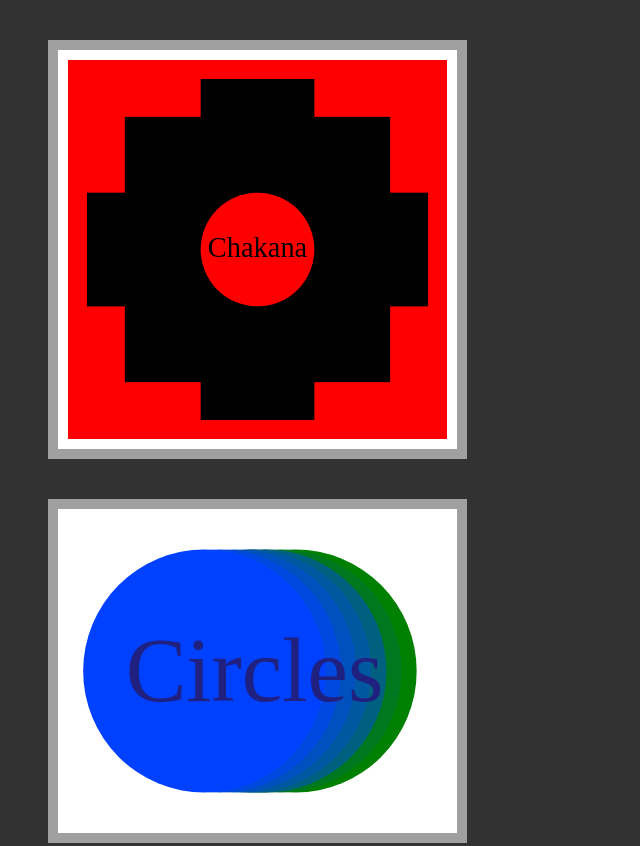
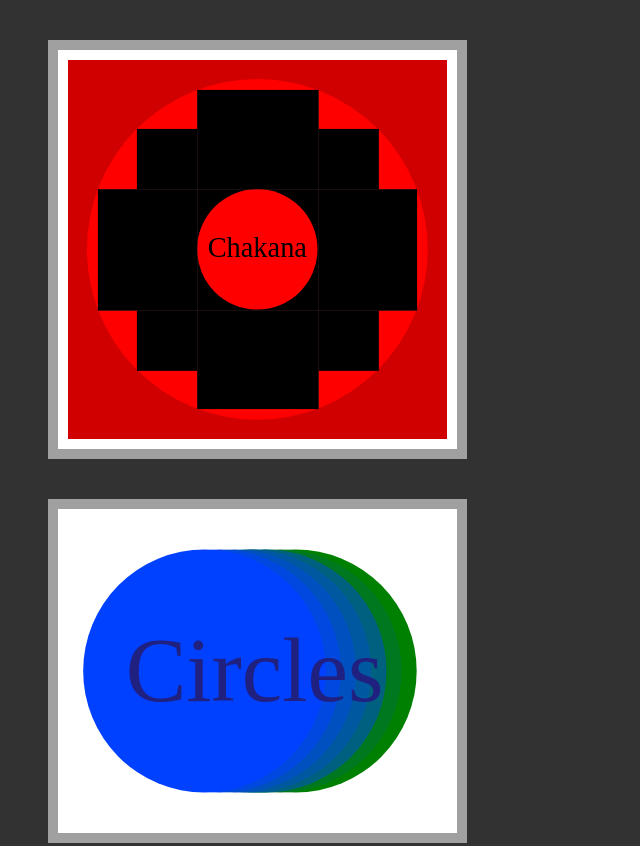
Before and after one commit to stevreut/svg-maker, a website: page examples/svg_demo.html in a window 1280 px wide. Shown: the top 846 px of the page, without its empty margins (0-640 px from the left). Drawn offline with Linux system fonts and the light colour scheme.

Commit message:
move proof-of-concept svgs to examples/ and make slight adjustments

```diff
--- a/circle.html
+++ b/examples/svg_demo.html
@@ -3,7 +3,7 @@
 <head>
     <meta charset="UTF-8">
     <meta name="viewport" content="width=device-width, initial-scale=1.0">
-    <link rel="stylesheet" href="./circle.css">
+    <link rel="stylesheet" href="./demo.css">
     <title>Circle</title>
 </head>
 <body>
```
Also changed, not shown: chakana.svg (deleted), examples/Tawa_chakana.svg (renamed from Tawa_chakana.svg), examples/chakana.svg (added), examples/circle.svg (renamed from circle.svg), examples/demo.css (renamed from circle.css).
